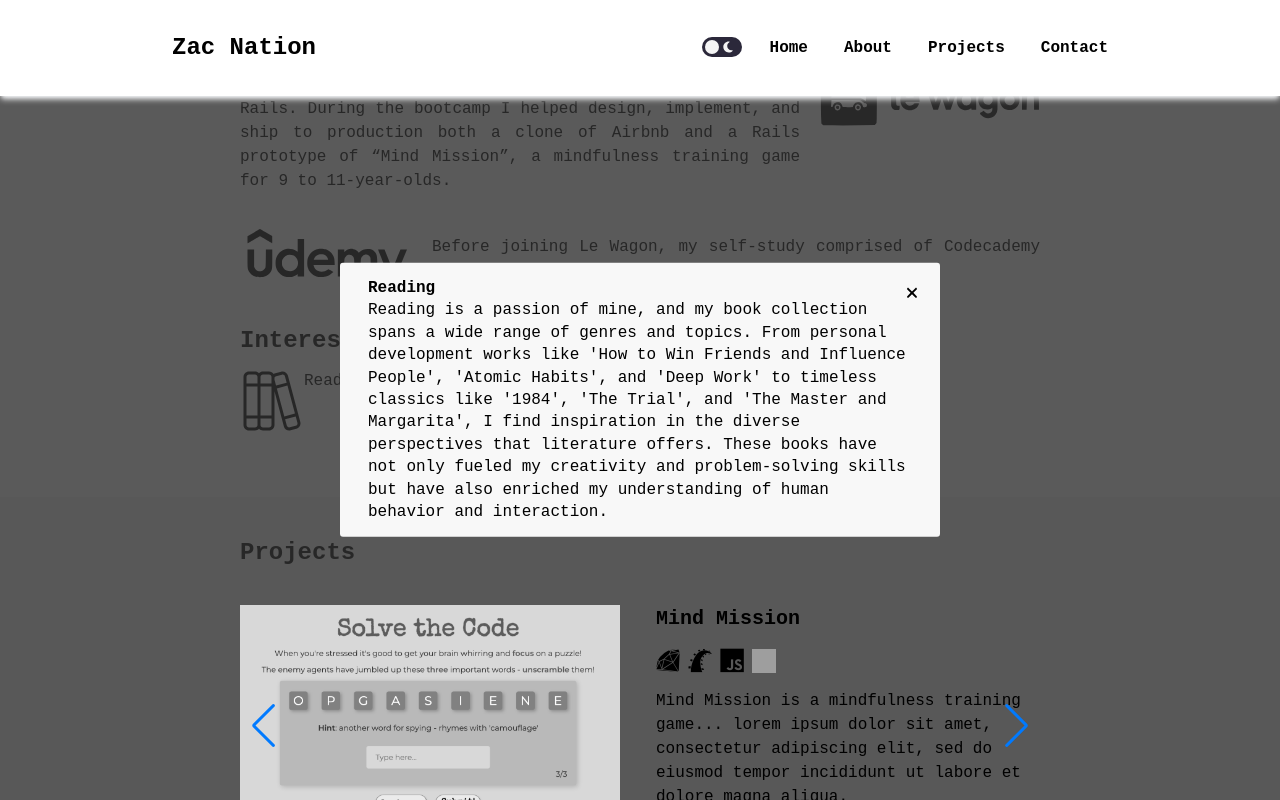
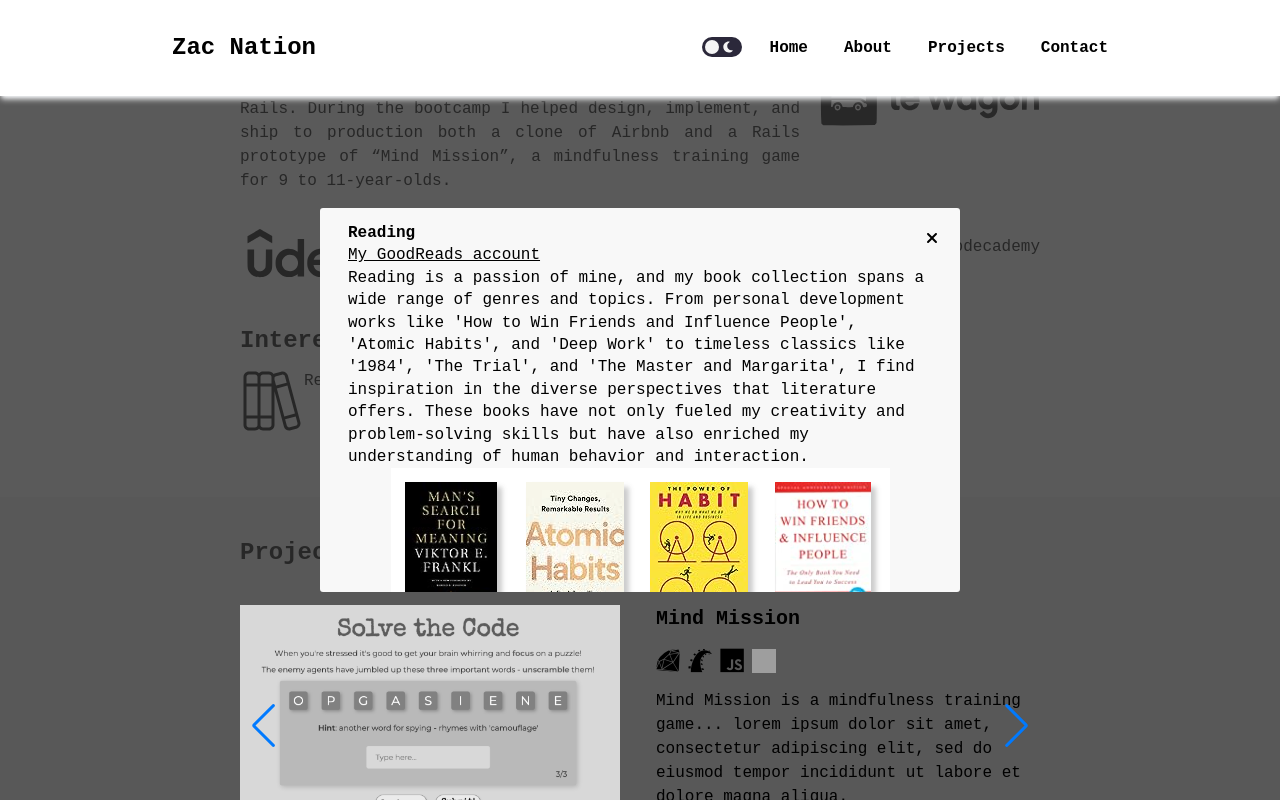
Before and after one commit to zacnation/react-portfolio, a React (Vite) app: page / in a window 1280 px wide. Both pictures are taken after a click on the button "Reading". Shown: the part 1183-1983 px from the top of the page. Built offline with nearby package versions, Linux system fonts and the light colour scheme; grey boxes are pictures that could not be loaded.

Commit message:
Refactor Modal props and add img to modal

```diff
--- a/src/Modal.css
+++ b/src/Modal.css
@@ -40,7 +40,7 @@ body.active-modal {
   background: #f1f1f1;
   padding: 14px 28px;
   border-radius: 3px;
-  max-width: 600px;
+  max-width: 900px;
   min-width: 300px;
 }
 
--- a/src/components/About.jsx
+++ b/src/components/About.jsx
@@ -81,7 +81,11 @@ export default function About(props) {
             "Reading is a passion of mine, and my book collection spans a wide range of genres and topics. From personal development works like 'How to Win Friends and Influence People', 'Atomic Habits', and 'Deep Work' to timeless classics like '1984', 'The Trial', and 'The Master and Margarita', I find inspiration in the diverse perspectives that literature offers. These books have not only fueled my creativity and problem-solving skills but have also enriched my understanding of human behavior and interaction."
           }
           darkMode={props.darkMode}
-          imgSrc={'public/books-svgrepo-com.svg'}
+          iconSrc={'public/books-svgrepo-com.svg'}
+          urlSrc={
+            'https://www.goodreads.com/review/list/169529187-zac?shelf=read'
+          }
+          imgSrc={'public/goodreads.png'}
         />
         <Modal
           title={'BSL'}
@@ -89,7 +93,9 @@ export default function About(props) {
             "British Sign Language (BSL): Learning BSL isn't just a personal interest; it's my way of embracing two critical aspects of web development: accessibility and diversity, equity, and inclusion (DEI). BSL is part of the bigger picture of making the digital world more inclusive for those who rely on sign language. This experience has given me valuable insights into the challenges faced by individuals with disabilities, inspiring me to design websites and applications that cater to their needs. It's also a reminder that diversity includes linguistic diversity, which I'm passionate about promoting in the tech industry."
           }
           darkMode={props.darkMode}
-          imgSrc={'public/sign-language-svgrepo-com.svg'}
+          iconSrc={'public/sign-language-svgrepo-com.svg'}
+          urlSrc={'https://www.british-sign.co.uk/'}
+          imgSrc={'public/goodreads.png'}
         />
       </div>
     </section>
--- a/src/components/Modal.jsx
+++ b/src/components/Modal.jsx
@@ -23,7 +23,7 @@ export default function Modal(props) {
     <>
       <button onClick={toggleModal} className="btn-modal">
         <div className="flex">
-          <img src={props.imgSrc} alt="" className="w-16" />
+          <img src={props.iconSrc} alt="" className="w-16" />
           {props.title}
         </div>
       </button>
@@ -40,7 +40,11 @@ export default function Modal(props) {
             }`}
           >
             <h2 className="font-bold">{props.title}</h2>
+            <a href={props.urlSrc} className="underline">
+              My GoodReads account
+            </a>
             <p>{props.description}</p>
+            <img src={props.imgSrc} alt="" className="m-auto" />
             <button className="close-modal" onClick={toggleModal}>
               <FontAwesomeIcon
                 icon={faTimes}
@@ -58,5 +62,7 @@ Modal.propTypes = {
   darkMode: PropTypes.bool.isRequired,
   title: PropTypes.string.isRequired,
   description: PropTypes.string.isRequired,
+  iconSrc: PropTypes.string.isRequired,
+  urlSrc: PropTypes.string.isRequired,
   imgSrc: PropTypes.string.isRequired,
 };
```
Also changed, not shown: public/goodreads.png (added).
